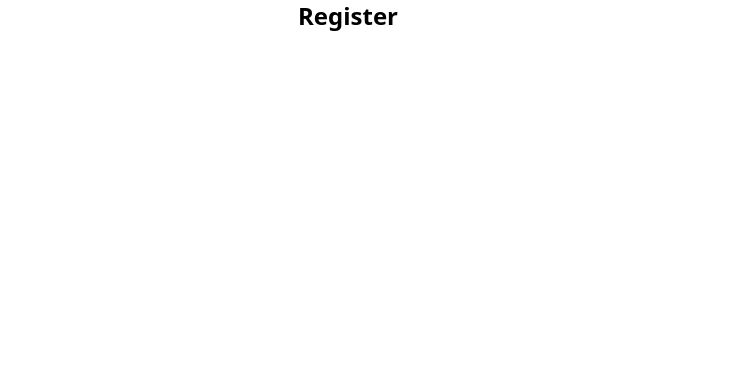
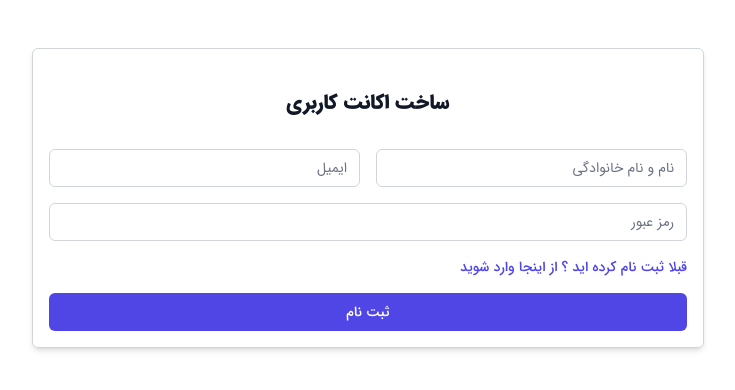
Before and after one commit to waltun/user-todo-next, a Next.js app: page /auth/register in a window 1280 px wide. Shown: the top 390 px of the page, without its empty margins (341-1076 px from the left). Built offline with nearby package versions, Linux system fonts and the light colour scheme.

Commit message:
Create register component and create styles

```diff
--- /dev/null
+++ b/components/auth/register.js
@@ -0,0 +1,87 @@
+const Register = () => {
+  return (
+    <>
+      <div className="min-h-full flex items-center justify-center py-12 px-4 sm:px-6 lg:px-8 font-IRANSans">
+        <div className="max-w-2xl w-full space-y-8 border border-gray-300 rounded-md p-4 shadow-md">
+          <div>
+            <h2 className="mt-6 text-center text-xl font-extrabold text-gray-900">
+              ساخت اکانت کاربری
+            </h2>
+          </div>
+          <form
+            className="mt-8 md:grid grid-cols-2 gap-4"
+            action="#"
+            method="POST"
+          >
+            <div className="mb-4 md:mb-0">
+              <label htmlFor="name" className="sr-only">
+                نام
+              </label>
+              <input
+                id="name"
+                name="name"
+                type="text"
+                autoComplete="name"
+                required
+                className="appearance-none rounded-md relative block w-full px-3 py-2 border border-gray-300 placeholder-gray-500 text-gray-900 focus:outline-none focus:ring-indigo-500 focus:border-indigo-500 focus:z-10 sm:text-sm"
+                placeholder="نام و نام خانوادگی"
+              />
+            </div>
+            <div className="mb-4 md:mb-0">
+              <label htmlFor="email" className="sr-only">
+                ایمیل
+              </label>
+              <input
+                id="email"
+                name="email"
+                type="email"
+                autoComplete="email"
+                required
+                className="appearance-none rounded-md relative block w-full px-3 py-2 border border-gray-300 placeholder-gray-500 text-gray-900 focus:outline-none focus:ring-indigo-500 focus:border-indigo-500 focus:z-10 sm:text-sm"
+                placeholder="ایمیل"
+              />
+            </div>
+
+            <div className="col-span-2">
+              <label htmlFor="password" className="sr-only">
+                رمز عبور
+              </label>
+              <input
+                id="password"
+                name="password"
+                type="password"
+                autoComplete="password"
+                required
+                className="appearance-none rounded-md relative block w-full px-3 py-2 border border-gray-300 placeholder-gray-500 text-gray-900 focus:outline-none focus:ring-indigo-500 focus:border-indigo-500 focus:z-10 sm:text-sm"
+                placeholder="رمز عبور"
+              />
+            </div>
+
+            <div className="col-span-2 space-y-4">
+              <div className="text-sm">
+                <a
+                  href="#"
+                  className="font-medium text-indigo-600 hover:text-indigo-500"
+                >
+                  قبلا ثبت نام کرده اید ؟ از اینجا وارد شوید
+                </a>
+              </div>
+
+              <div>
+                <button
+                  type="submit"
+                  className="group relative w-full flex justify-center py-2 px-4 border border-transparent text-sm font-medium rounded-md text-white bg-indigo-600 hover:bg-indigo-700 focus:outline-none focus:ring-2 focus:ring-offset-2 focus:ring-indigo-500"
+                >
+                  <span className="absolute left-0 inset-y-0 flex items-center pl-3"></span>
+                  ثبت نام
+                </button>
+              </div>
+            </div>
+          </form>
+        </div>
+      </div>
+    </>
+  );
+};
+
+export default Register;
--- a/pages/auth/register.js
+++ b/pages/auth/register.js
@@ -1,7 +1,5 @@
-export default function Register() {
-    return (
-      <div className="flex justify-center">
-        <p className="text-2xl font-bold">Register</p>
-      </div>
-    )
-  }
+import Register from "../../components/auth/register";
+
+export default function pageRegister() {
+  return <Register />;
+}
```
